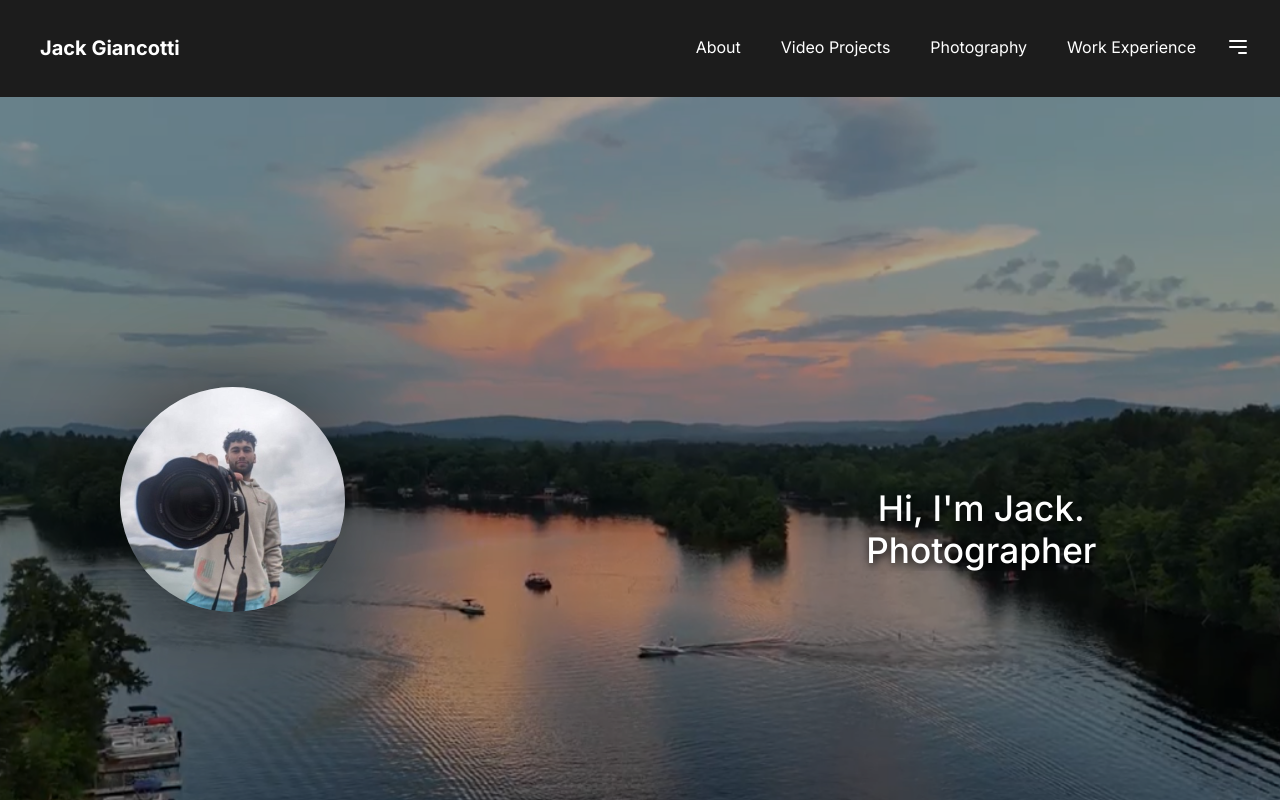
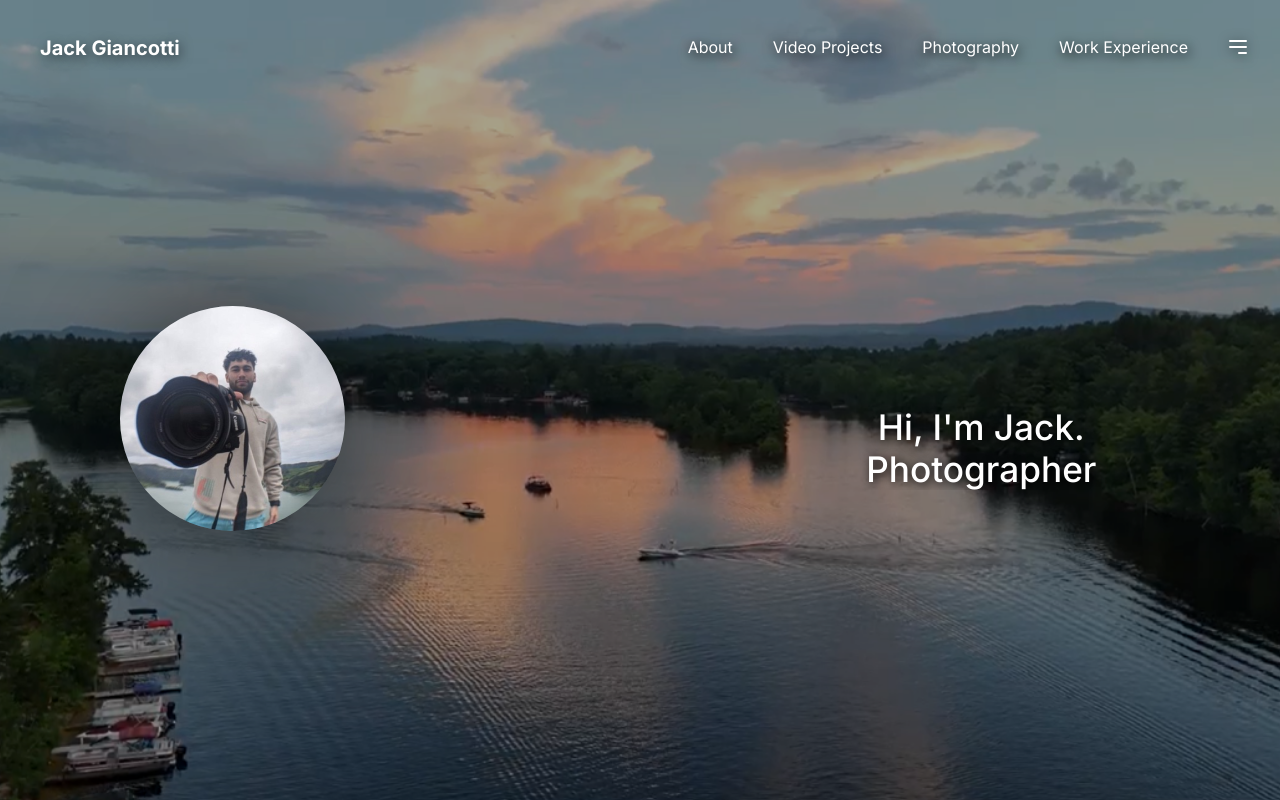
Before and after one commit to Lucas11011/jack-giancotti-portfolio, a React (Create React App) app: page / in a window 1280 px wide. Shown: the top 800 px of the page. Built offline with nearby package versions, Linux system fonts and the light colour scheme.

Commit message:
Style enhancements to navbar

```diff
--- a/src/components/Footer.js
+++ b/src/components/Footer.js
@@ -14,7 +14,7 @@ const Footer = () => {
     return (
         <footer className="footer">
             <div className="contact-section">
-                <p>Contact me!</p>
+                <p>Contact me</p>
                 <div className="social-links">
                     <a href="https://www.linkedin.com" target="_blank" rel="noopener noreferrer">
                         <img src={Linkedin} alt="LinkedIn" />
@@ -44,7 +44,7 @@ const Footer = () => {
                 </Link>
             )}
 
-            <p className="copyright">© Jack Giancotti</p>
+            <p className="copyright">© {new Date().getFullYear()} Jack Giancotti. All rights reserved.</p>
         </footer>
     );
 };
--- a/src/css/affiliations.css
+++ b/src/css/affiliations.css
@@ -14,6 +14,11 @@
 
 .logo-item {
   text-align: center;
+  transition: transform 0.3s ease;
+}
+
+.logo-item:hover {
+  transform: translateY(-8px);
 }
 
 .logo-item img {
--- a/src/css/header.css
+++ b/src/css/header.css
@@ -77,11 +77,12 @@ header {
   object-fit: cover;
   margin-bottom: 10px;
   box-shadow: 0 0 120px rgba(0, 0, 0, 0.5);
+  margin-top: 2rem;
 }
 
 .caption p {
   margin-left: 22vw;
-  margin-top: 18rem;
+  margin-top: 20rem;
   margin-bottom: 15rem;
   font-size: 2.2rem;
   font-weight: 500;
--- a/src/css/navbar.css
+++ b/src/css/navbar.css
@@ -3,12 +3,20 @@ html {
 }
 
 nav {
-  background-color: #1c1c1c;
+  background-color: transparent;
   color: #ffffff;
   padding: 1.5rem;
   display: flex;
   justify-content: space-between;
   align-items: center;
+  position: absolute;
+  top: 0;
+  left: 0;
+  right: 0;
+  width: 100%;
+  z-index: 900;
+  text-shadow: 2px 3px 12px rgba(0, 0, 0, 0.6);
+  box-sizing: border-box;
 }
 
 .logo {
@@ -33,19 +41,22 @@ nav {
   color: #ffffff;
   text-decoration: none;
   margin-left: 1.5rem;
+  filter: drop-shadow(0 2px 6px rgba(0, 0, 0, 0.4));
 }
 
 .menu-icon button {
-  margin-left: 1.5rem;
+  margin-left: 0;
   color: #ffffff;
   background: none;
   border: none;
   cursor: pointer;
+  margin-left: 2rem;
 }
 
 .menu-icon svg {
   width: 1.5rem;
   height: 1.5rem;
+  filter: drop-shadow(0 2px 6px rgba(0, 0, 0, 0.6));
 }
 
 /* Sidebar Styles */
```
